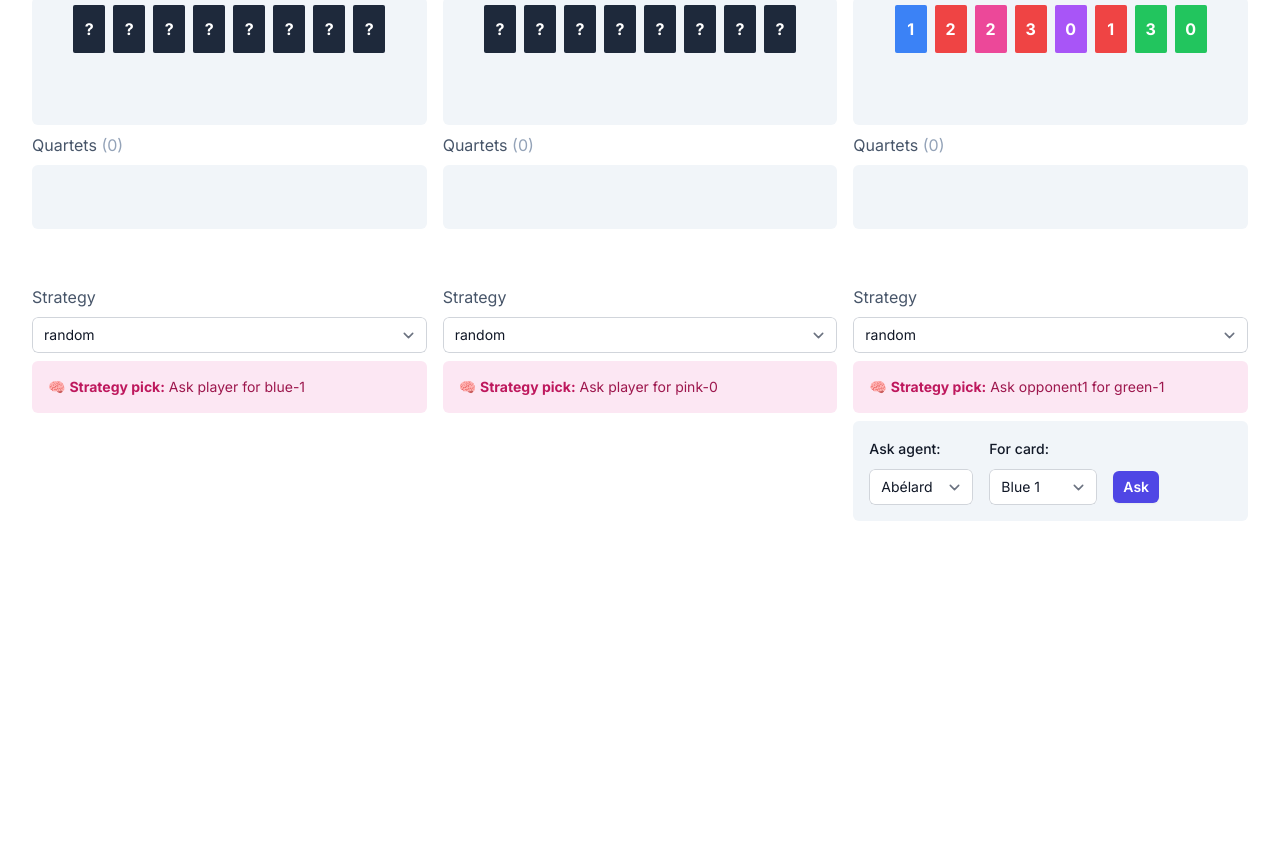
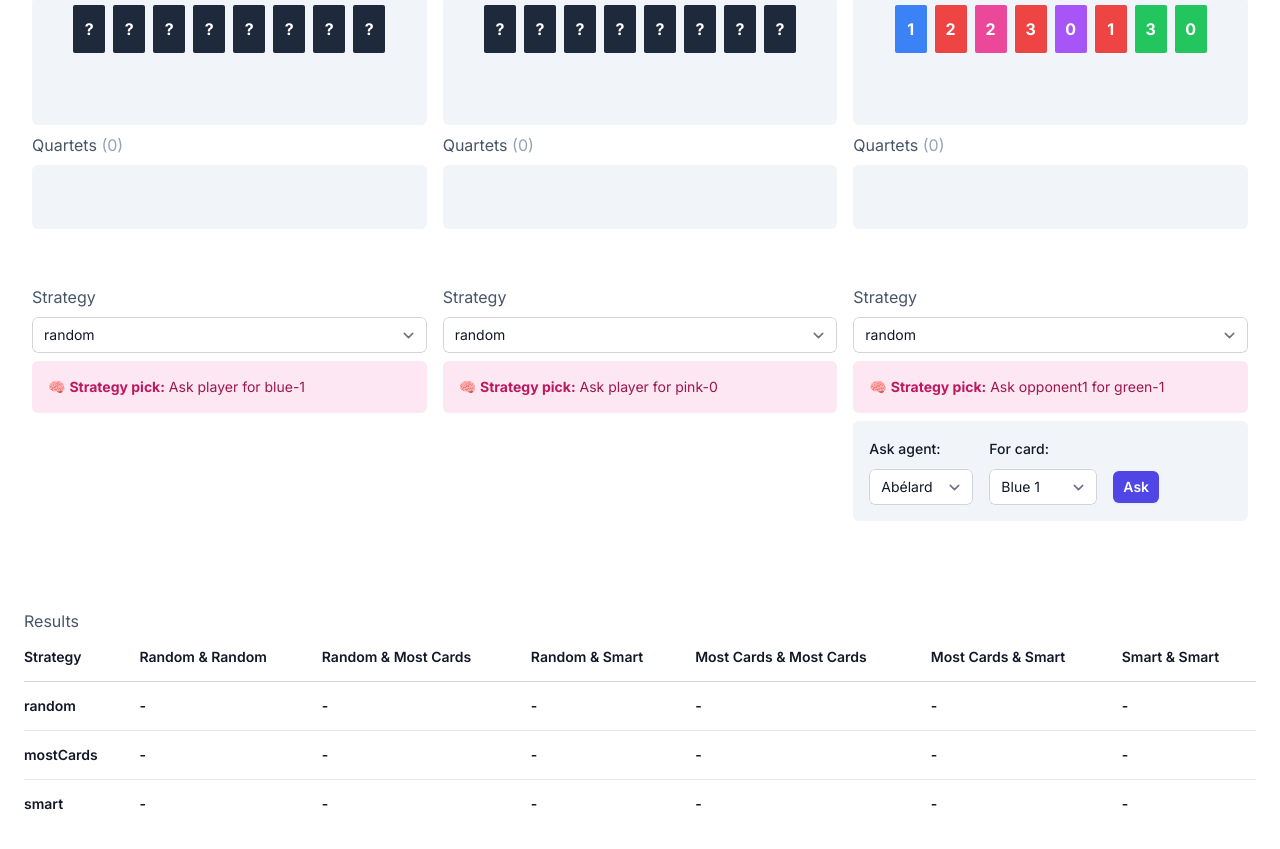
Before and after one commit to koole/quartets-web, a Next.js app: page /game in a window 1280 px wide. Shown: the part 369-1218 px from the top of the page. Before the commit the page ends 914 px from the top, so only its background shows below. Built offline with nearby package versions, Linux system fonts and the light colour scheme.

Commit message:
Add stats

```diff
--- a/src/app/game/Game.tsx
+++ b/src/app/game/Game.tsx
@@ -1,6 +1,6 @@
 import { useEffect, useRef, useState } from "react";
 import CARD_LIST, { CARD_COLORS, NUM_COLORS, NUM_NUMBERS } from "./cards";
-import { StrategyType } from "./types";
+import { StrategyComboType, StrategyType } from "./types";
 import OpponentDisplay from "./OpponentDisplay";
 import PlayerDisplay from "./PlayerDisplay";
 import ChoicePicker from "./ChoicePicker";
@@ -72,6 +72,21 @@ export default function Game() {
 
   const [hideOpponentCards, setHideOpponentCards] = useState<boolean>(true);
 
+  // Create array with colors for heatmap, ordered by color, from red to gray to green
+
+  const tailwind_heatmap = [
+    "bg-red-500",
+    "bg-red-400",
+    "bg-red-300",
+    "bg-red-200",
+    "bg-red-100",
+    "bg-green-100",
+    "bg-green-200",
+    "bg-green-300",
+    "bg-green-400",
+    "bg-green-500",
+  ];
+
   return (
     <div className="bg-white">
       {/* Toolbar with gray background */}
@@ -100,9 +115,15 @@ export default function Game() {
             <div className="mr-6 text-black">{gameState.turn_count}</div>
             <div className="mr-2 text-slate-700 font-bold">Wins:</div>
             <div className="flex flex-row items-center justify-center">
-              <div className="mr-2 text-black">You: {gameState.wins.player}</div>
-              <div className="mr-2 text-black">Abélard: {gameState.wins.opponent1}</div>
-              <div className="mr-2 text-black">Héloïse: {gameState.wins.opponent2}</div>
+              <div className="mr-2 text-black">
+                You: {gameState.wins.player}
+              </div>
+              <div className="mr-2 text-black">
+                Abélard: {gameState.wins.opponent1}
+              </div>
+              <div className="mr-2 text-black">
+                Héloïse: {gameState.wins.opponent2}
+              </div>
             </div>
           </div>
           <div>
@@ -315,8 +336,13 @@ export default function Game() {
               {gameState.player.question.agent} for{" "}
               {gameState.player.question.card?.id}
             </div>
-            {gameState.turn === "player" && (
-              <div className="bg-slate-100 flex flex-row items-center justify-between mx-auto max-w-7xl p-4 rounded-md mt-2">
+            <div
+              className={`bg-slate-100 flex flex-row items-center justify-between mx-auto max-w-7xl p-4 rounded-md mt-2 ${
+                gameState.turn !== "player"
+                  ? "opacity-20 pointer-events-none"
+                  : ""
+              }`}
+            >
               <ChoicePicker
                 turn={gameState.turn}
                 agents={gameEnvironment.current.agents}
@@ -326,9 +352,99 @@ export default function Game() {
                 }}
               />
             </div>
-            )}
           </div>
         </div>
+      </div>
+
+      <div className="mt-8 mx-auto max-w-7xl p-6">
+        <div className="text-slate-600 mt-2">Results</div>
+        <table className="min-w-full divide-y divide-gray-300">
+          <thead>
+            <tr>
+              <th
+                scope="col"
+                className="py-3.5 pl-4 pr-3 text-left text-sm font-semibold text-gray-900 sm:pl-0"
+              >
+                Strategy
+              </th>
+              <th
+                scope="col"
+                className="px-3 py-3.5 text-left text-sm font-semibold text-gray-900"
+              >
+                Random & Random
+              </th>
+              <th
+                scope="col"
+                className="px-3 py-3.5 text-left text-sm font-semibold text-gray-900"
+              >
+                Random & Most Cards
+              </th>
+              <th
+                scope="col"
+                className="px-3 py-3.5 text-left text-sm font-semibold text-gray-900"
+              >
+                Random & Smart
+              </th>
+              <th
+                scope="col"
+                className="px-3 py-3.5 text-left text-sm font-semibold text-gray-900"
+              >
+                Most Cards & Most Cards
+              </th>
+              <th
+                scope="col"
+                className="px-3 py-3.5 text-left text-sm font-semibold text-gray-900"
+              >
+                Most Cards & Smart
+              </th>
+              <th
+                scope="col"
+                className="px-3 py-3.5 text-left text-sm font-semibold text-gray-900"
+              >
+                Smart & Smart
+              </th>
+            </tr>
+          </thead>
+          <tbody className="divide-y divide-gray-200">
+            {gameEnvironment.current.strategies.map((strategy) => (
+              <tr key={strategy}>
+                <td className="py-3.5 pl-4 pr-3 text-left text-sm font-semibold text-gray-900 sm:pl-0">
+                  {strategy}
+                </td>
+                {/* Loop over object keys of strategy */}
+                {Object.entries(gameState.results[strategy]).map(
+                  ([key, value]) => {
+                    let percentage: number | null =
+                      Math.round(
+                        (value.wins / (value.wins + value.losses)) * 100
+                      ) || 0;
+                    if (value.wins === 0 && value.losses === 0) {
+                      percentage = null;
+                    }
+                    // Get the color for the bar based on the percentage from tailwind_heatmap array
+                    // Calculate index based on percentage
+                    let color = "gray-100";
+                    if (percentage !== null) {
+                      const index = Math.floor(
+                        percentage / tailwind_heatmap.length
+                      );
+                      // Get the color from the array
+                      color = tailwind_heatmap[index];
+                    }
+                    return (
+                      <td
+                        className={`px-3 py-3.5 text-left text-sm font-semibold text-gray-900 ${color}`}
+                        key={`${strategy}-${key}`}
+                      >
+                        {percentage === null ? "-" : `${percentage}%`}
+                      </td>
+                    );
+                  }
+                )}
+              </tr>
+            ))}
+          </tbody>
+        </table>
       </div>
     </div>
   );
--- a/src/app/game/GameEnvironment.ts
+++ b/src/app/game/GameEnvironment.ts
@@ -1,7 +1,13 @@
 import { HandThumbDownIcon } from "@heroicons/react/24/outline";
 import CARD_LIST, { CARD_COLORS, NUM_NUMBERS } from "./cards";
 import getQuestion from "./strategies";
-import { AgentType, Card, GameState, StrategyType } from "./types";
+import {
+  AgentType,
+  Card,
+  GameState,
+  StrategyComboType,
+  StrategyType,
+} from "./types";
 
 export default class GameEnvironment {
   agents: AgentType[] = ["player", "opponent1", "opponent2"];
@@ -28,11 +34,98 @@ export default class GameEnvironment {
     const shuffledCards = CARD_LIST.sort(() => 0.5 - Math.random());
     const third = Math.floor(shuffledCards.length / 3);
 
+    // Load results from local storage
+    let results = JSON.parse(localStorage.getItem("results") || "null");
+    // If there are no results, create an empty object
+    if (!results) {
+      results = {
+        random: {
+          "random-random": {
+            wins: 0,
+            losses: 0,
+          },
+          "random-mostCards": {
+            wins: 0,
+            losses: 0,
+          },
+          "random-smart": {
+            wins: 0,
+            losses: 0,
+          },
+          "mostCards-mostCards": {
+            wins: 0,
+            losses: 0,
+          },
+          "mostCards-smart": {
+            wins: 0,
+            losses: 0,
+          },
+          "smart-smart": {
+            wins: 0,
+            losses: 0,
+          },
+        },
+        mostCards: {
+          "random-random": {
+            wins: 0,
+            losses: 0,
+          },
+          "random-mostCards": {
+            wins: 0,
+            losses: 0,
+          },
+          "random-smart": {
+            wins: 0,
+            losses: 0,
+          },
+          "mostCards-mostCards": {
+            wins: 0,
+            losses: 0,
+          },
+          "mostCards-smart": {
+            wins: 0,
+            losses: 0,
+          },
+          "smart-smart": {
+            wins: 0,
+            losses: 0,
+          },
+        },
+        smart: {
+          "random-random": {
+            wins: 0,
+            losses: 0,
+          },
+          "random-mostCards": {
+            wins: 0,
+            losses: 0,
+          },
+          "random-smart": {
+            wins: 0,
+            losses: 0,
+          },
+          "mostCards-mostCards": {
+            wins: 0,
+            losses: 0,
+          },
+          "mostCards-smart": {
+            wins: 0,
+            losses: 0,
+          },
+          "smart-smart": {
+            wins: 0,
+            losses: 0,
+          },
+        },
+      };
+    }
+
     // Create an initial starting state
     let newState = {
       autoPlaying: this.state?.autoPlaying || false,
       turn: this.agents[0], // Always give the first turn to the player
       turn_count: 0,
+      results: this.state?.results || results,
       player: {
         cards: shuffledCards.slice(0, third),
         suits: [],
@@ -54,7 +147,7 @@ export default class GameEnvironment {
       opponent2: {
         cards: shuffledCards.slice(2 * third),
         suits: [],
-        strategy: this.state?.opponent1?.strategy || "random",
+        strategy: this.state?.opponent2?.strategy || "random",
         question: {
           agent: this.agents[0],
           card: CARD_LIST[0],
@@ -225,8 +318,48 @@ export default class GameEnvironment {
         const winner = this.agents.reduce((a, b) =>
           newState[a].suits.length > newState[b].suits.length ? a : b
         );
+        console.warn(`${winner} wins!`);
+        console.warn(newState);
+        console.warn("----")
         console.info(`${winner} wins!`);
         newState.wins[winner] += 1;
+
+        // Update results for all agents
+        this.agents.forEach((agent) => {
+          const resultsObject =
+            newState.results[newState[agent].strategy as StrategyType];
+          // Get the strategies of the other two agents
+          const otherAgents = this.agents.filter((a) => a !== agent);
+          // Get the strategy of the agent that won
+          const strategy1 = newState[otherAgents[0]].strategy as StrategyType;
+          const strategy2 = newState[otherAgents[1]].strategy as StrategyType;
+          const strategyCombo =
+            `${strategy1}-${strategy2}` as StrategyComboType;
+          const strategyCombo2 =
+            `${strategy2}-${strategy1}` as StrategyComboType;
+
+          // If strategyCombo key exists
+          if (resultsObject[strategyCombo]) {
+            if (agent === winner) {
+              resultsObject[strategyCombo].wins += 1;
+            } else {
+              resultsObject[strategyCombo].losses += 1;
+            }
+          }
+          if (
+            strategyCombo !== strategyCombo2 &&
+            resultsObject[strategyCombo2]
+          ) {
+            if (agent === winner) {
+              resultsObject[strategyCombo2].wins += 1;
+            } else {
+              resultsObject[strategyCombo2].losses += 1;
+            }
+          }
+        });
+
+        // Store results in local storage
+        localStorage.setItem("results", JSON.stringify(newState.results));
 
         // Reset game, keeping track of wins
         this.state = this.createEnvironment(newState.wins);
```
Also changed, not shown: src/app/game/types.ts (+26 -22 lines). Lines whose indentation alone changed are shown as unchanged.
